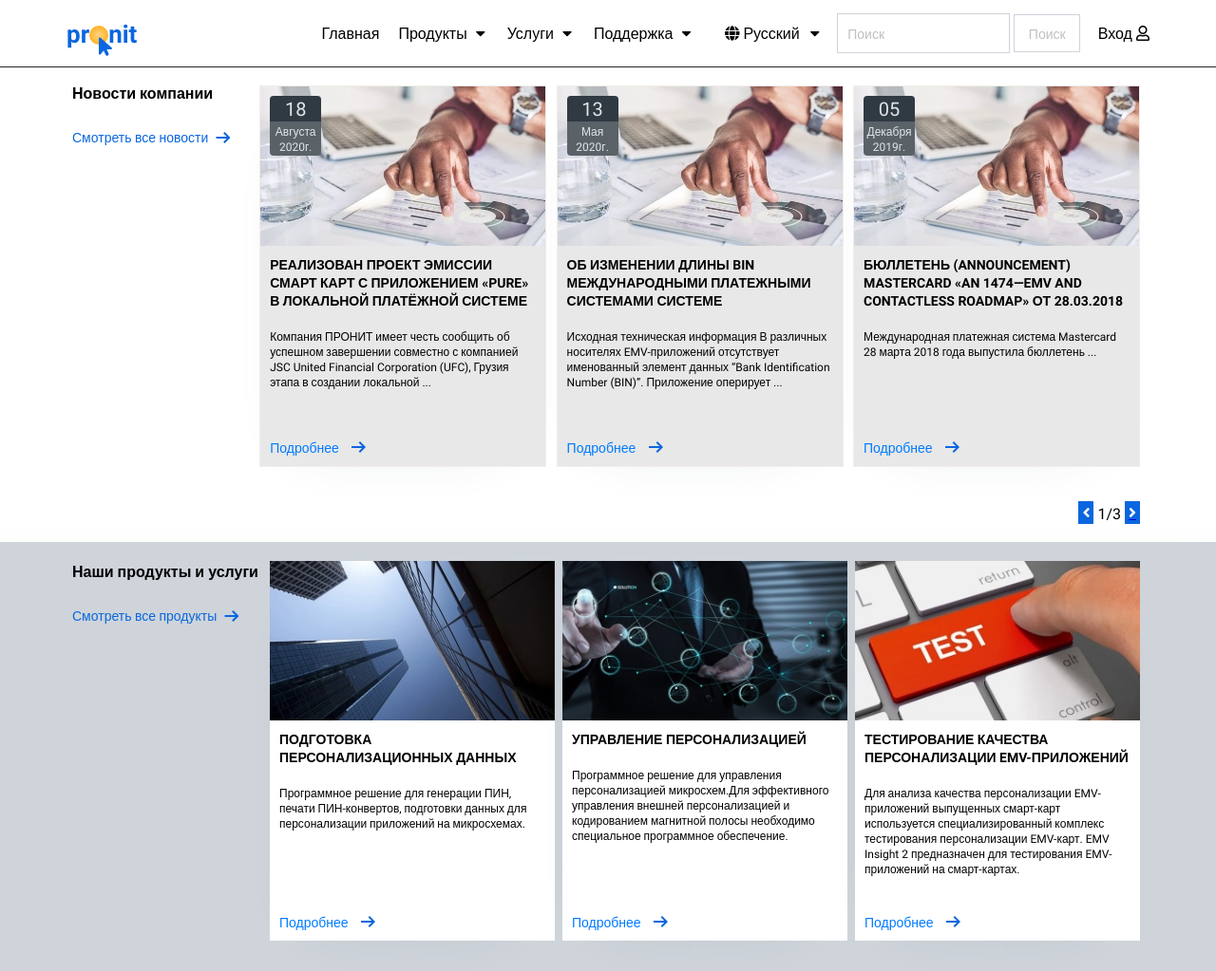
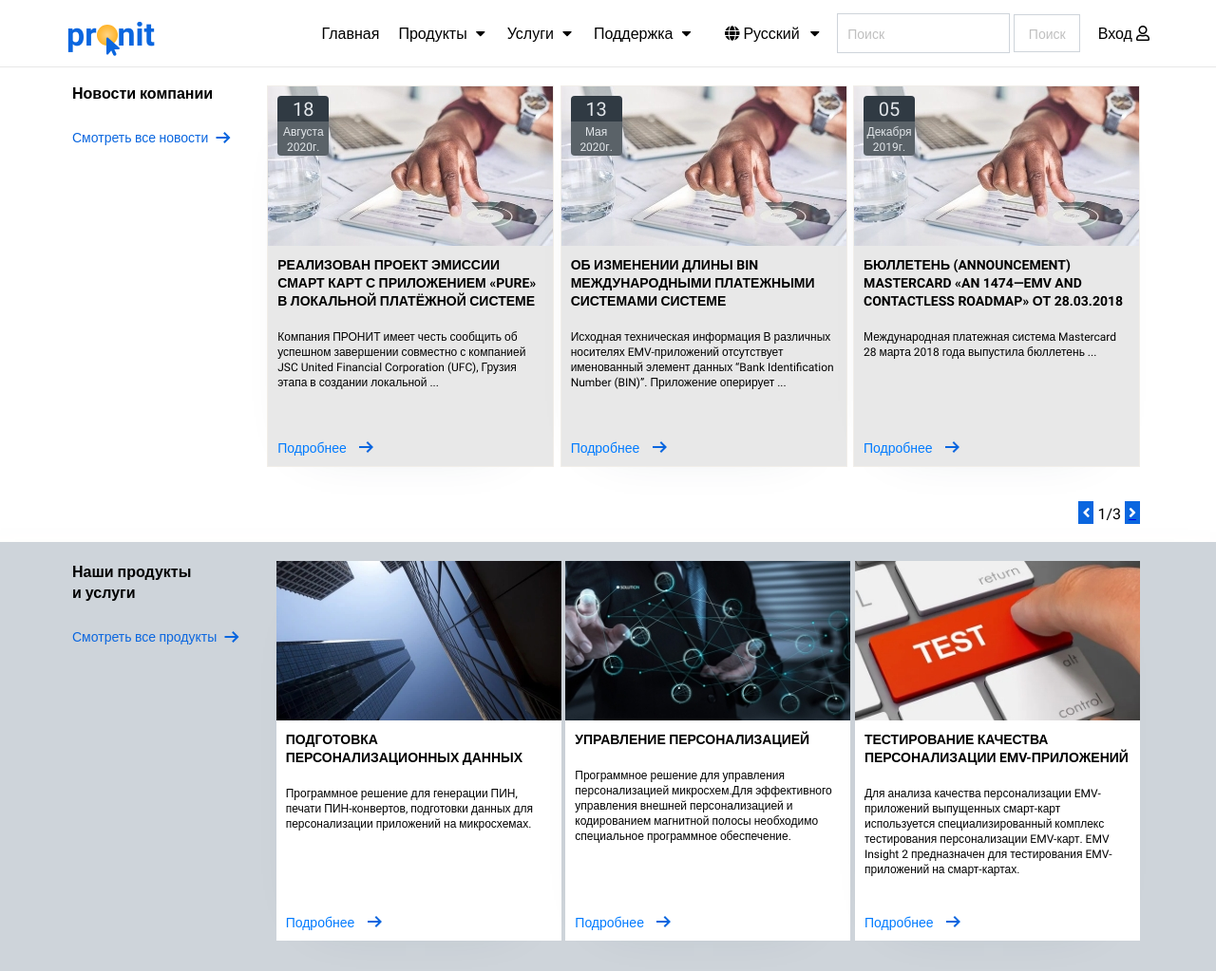
Before and after one commit to slava2021/pronit_template, a plain HTML site: page index.html in a window 1280 px wide. Shown: the top 1023 px of the page at 95% size. Drawn offline with Linux system fonts and the light colour scheme; grey boxes are pictures that could not be loaded.

Commit message:
изменен размер логотипа

```diff
--- a/css/style.css
+++ b/css/style.css
@@ -46,7 +46,7 @@ body{
     padding: 0;
     margin: 0;
     /* border-bottom: 1px solid silver; */
-    border-bottom: 1px solid #22282D;
+    border-bottom: 1px solid #E8E8E8;
 }
 .header-wrap{
     max-width: 1140px;
@@ -62,7 +62,7 @@ body{
     font-family: 'roboto', sans-serif;
     font-weight: 700;
     font-style: normal;
-    font-size: 26px;
+    font-size: 34px;
     text-decoration: none;
     color: #0A66DF;
     display: flex;
@@ -73,18 +73,28 @@ body{
 }
 .circle{
     display: block;
-    height: 20px;
-    width: 20px;
+    height: 22px;
+    width: 22px;
     margin-top: 4px;
     background-color: orange;
     border-radius: 18px;
     background: rgb(34,40,45);
     background: radial-gradient(circle, rgba(34,40,45,0) 0%, rgba(255,212,132,1) 0%, rgba(255,165,0,1) 100%, rgba(255,255,255,1) 100%);
 }
+.title-text{
+    font-family: 'roboto', sans-serif;
+    font-weight: 300;
+    font-style: normal;
+    font-size: 10px;
+    color: black;
+    display: block;
+    position: absolute;
+    top:14px;
+}
 .logo-svg{
     position: absolute;
     top:38px;
-    left:34px;
+    left:42px;
     /* transform: rotate(135deg); */
     fill:#0A66DF;
     width: 14px;
@@ -470,7 +480,7 @@ border-radius: 0px;
 box-shadow: -5px 19px 59px -51px rgba(34, 60, 80, 0.2);
 }
 .main-product-header{
-    width: 200px;
+    width: 210px;
     padding: 0px 0 0 6px;
 }
 .main-h1{
--- a/index.html
+++ b/index.html
@@ -17,7 +17,7 @@
         <div class="header">
             <div class="header-wrap">
                 <div class="logo">
-
+                    <!-- <span class="title-text">EMV smart card solutions</span> -->
                     pr<span class="circle"> </span>nit
 
                     <!-- <svg class="logo-svg" xmlns="http://www.w3.org/2000/svg" height="26px" viewBox="0 0 24 24"
@@ -229,7 +229,7 @@
 
                 <div class="main-product-carusel">
                     <span class="main-product-header">
-                        <h1 class="main-h1">Наши продукты
+                        <h1 class="main-h1">Наши продукты<br>
                             и услуги</h1>
                         <a href="#" class="main-product-more">Смотреть все продукты
                             <svg class="arrow-more" xmlns="http://www.w3.org/2000/svg" width="20" height="12"
```
